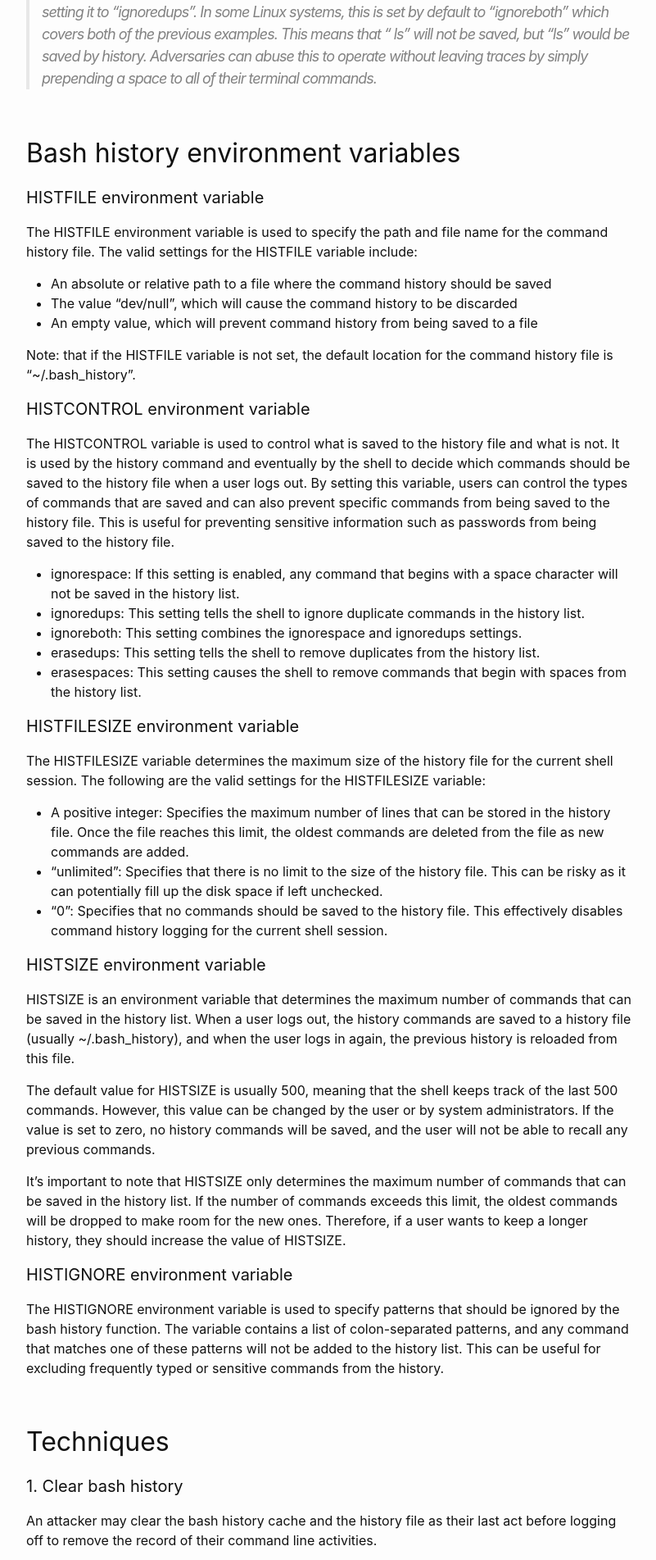
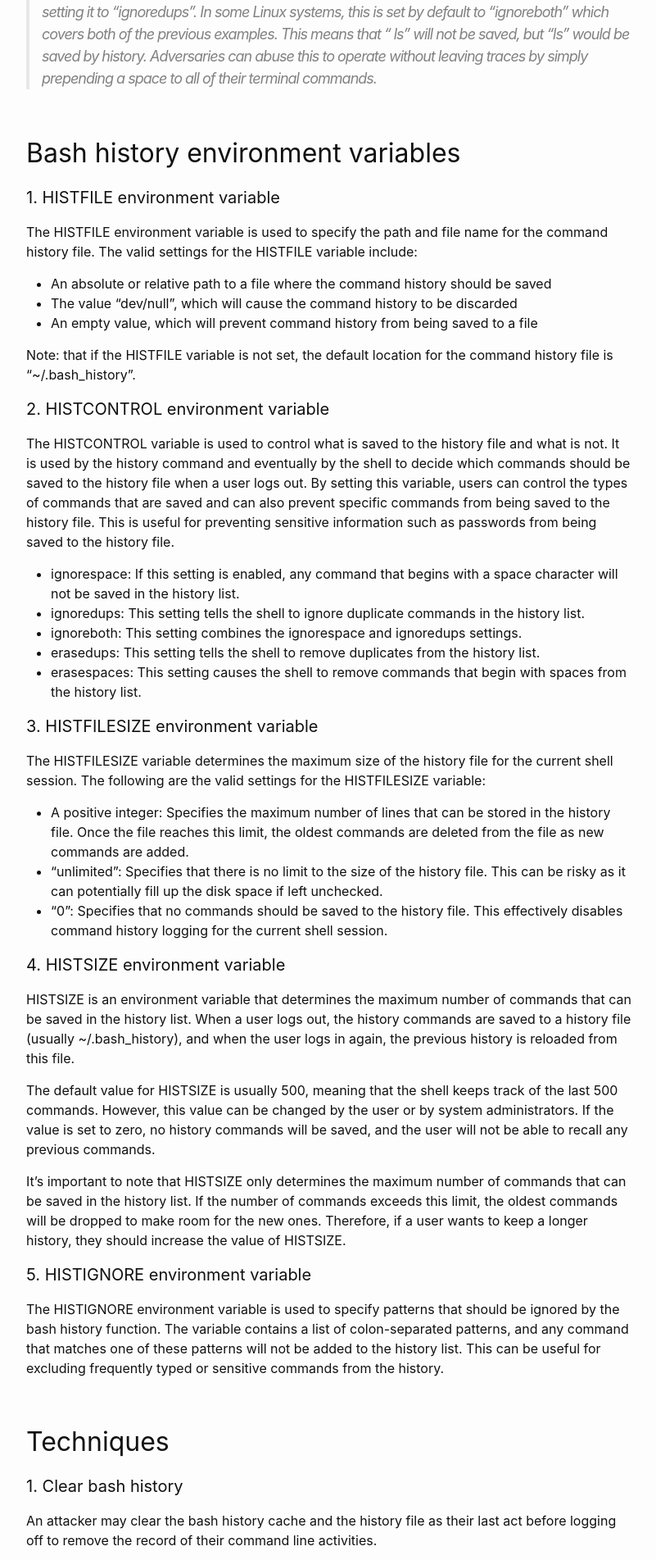
Before and after one commit to biot-2131/biological-robot.uk, a Jekyll site: the page built from _posts/2023-03-29-protecting_bash_history.md, in a window 1280 px wide. Shown: the part 1364-3267 px from the top of the page at 82% size, without its empty margins (238-1039 px from the left). Built offline with Jekyll 4.4.1, drawn with Linux system fonts in a browser that asks for light colours; some of the changed text lies outside the part shown.

Commit message:
fixing titles

````diff
--- a/_posts/2023-03-29-protecting_bash_history.md
+++ b/_posts/2023-03-29-protecting_bash_history.md
@@ -33,7 +33,7 @@
 
 ## Bash history environment variables
 
-#### HISTFILE environment variable
+#### 1. HISTFILE environment variable
 
 The HISTFILE environment variable is used to specify the path and file name for the command history file. The valid settings for the HISTFILE variable include:
 
@@ -43,7 +43,7 @@
 
 Note: that if the HISTFILE variable is not set, the default location for the command history file is "~/.bash_history".
 
-#### HISTCONTROL environment variable
+#### 2. HISTCONTROL environment variable
 
 The HISTCONTROL variable is used to control what is saved to the history file and what is not. It is used by the history command and eventually by the shell to decide which commands should be saved to the history file when a user logs out. By setting this variable, users can control the types of commands that are saved and can also prevent specific commands from being saved to the history file. This is useful for preventing sensitive information such as passwords from being saved to the history file.
 
@@ -53,7 +53,7 @@
 - erasedups: This setting tells the shell to remove duplicates from the history list.
 - erasespaces: This setting causes the shell to remove commands that begin with spaces from the history list.
 
-#### HISTFILESIZE environment variable
+#### 3. HISTFILESIZE environment variable
 
 The HISTFILESIZE variable determines the maximum size of the history file for the current shell session. The following are the valid settings for the HISTFILESIZE variable:
 
@@ -61,7 +61,7 @@
 - "unlimited": Specifies that there is no limit to the size of the history file. This can be risky as it can potentially fill up the disk space if left unchecked.
 - "0": Specifies that no commands should be saved to the history file. This effectively disables command history logging for the current shell session.
 
-#### HISTSIZE environment variable
+#### 4. HISTSIZE environment variable
 
 HISTSIZE is an environment variable that determines the maximum number of commands that can be saved in the history list. When a user logs out, the history commands are saved to a history file (usually ~/.bash_history), and when the user logs in again, the previous history is reloaded from this file.
 
@@ -69,7 +69,7 @@
 
 It's important to note that HISTSIZE only determines the maximum number of commands that can be saved in the history list. If the number of commands exceeds this limit, the oldest commands will be dropped to make room for the new ones. Therefore, if a user wants to keep a longer history, they should increase the value of HISTSIZE.
 
-#### HISTIGNORE environment variable
+#### 5. HISTIGNORE environment variable
 
 The HISTIGNORE environment variable is used to specify patterns that should be ignored by the bash history function. The variable contains a list of colon-separated patterns, and any command that matches one of these patterns will not be added to the history list. This can be useful for excluding frequently typed or sensitive commands from the history.
 
@@ -164,7 +164,7 @@
 
 ## Detection & logging
 
-#### HISTTIMEFORMAT variable
+### HISTTIMEFORMAT variable
 The HISTTIMEFORMAT variable is an environment variable in Bash that controls the format of timestamps for command history. By default, Bash does not include timestamps for command history, but if HISTTIMEFORMAT is set, it will use that format to include a timestamp for each command in the history file.
 
 The format of the timestamp is a string that can include special codes that represent various parts of the date and time, such as %Y for the year, %m for the month, %d for the day, %H for the hour, %M for the minute, and %S for the second. For example, setting HISTTIMEFORMAT to "%F %T " would add a timestamp in the format "YYYY-MM-DD HH:MM:SS" to each command in the history file.
@@ -183,10 +183,10 @@
 ```
 <br>
 
-#### Auditd logging
+### Auditd logging
 To detect adversaries from tampering with command history logging, system administrators can implement certain auditd rules on Linux systems. Auditd is a powerful auditing tool that monitors and logs system activity, including user commands.
 
-##### 1. Export rule
+#### 1. Export rule
 To detect the execution of the export command, use the following auditd rule:
 ``` bash
 auditctl -a always,exit -F arch=b64 -S execve -F exe=/usr/bin/export -k setenv
@@ -196,7 +196,7 @@
 - It doesn't record which environment variable it was used with
 - Users can by pass it by not using the export command i.e. HISTIGNORE='*'
 
-##### 2. bash_history.sh rule
+#### 2. bash_history.sh rule
 If you plan to implement the prevention method below. Monitor for changes to the /etc/profile.d/bash_history.sh, with the following auditd rule:
 ``` bash
 auditctl -w /etc/profile.d/bash_history.sh -p wa -k T1562.003-bash-history
@@ -206,7 +206,7 @@
 
 ## Prevention
 
-#### bash_history.sh
+### bash_history.sh
 The /etc/profile.d directory is a standard directory on Unix-like systems that contains shell scripts to be executed by the system-wide bash shell during login. The purpose of these scripts is to provide system-wide environment variables and settings for all users.
 
 Create a shell script file named /etc/profile.d/bash_history.sh with the following:
@@ -303,8 +303,9 @@
 
 Ten points if you got this far, hopefully you found something useful. :-)
 <br>
+<br>
 
-#### Links
+### Links
 - MITRE ATT&CK: [https://attack.mitre.org/](https://attack.mitre.org/)
 - T1562.003 - Impair Defenses: HISTCONTROL: [https://attack.mitre.org/techniques/T1562/003/](https://attack.mitre.org/techniques/T1562/003/)
 - The official GNU Bash manual: [https://www.gnu.org/software/bash/manual/html_node/Bash-History-Builtins.html](https://www.gnu.org/software/bash/manual/html_node/Bash-History-Builtins.html)
--- a/_sass/minima/_base.scss
+++ b/_sass/minima/_base.scss
@@ -155,7 +155,7 @@
  */
 pre,
 code {
-  @include relative-font-size(0.9375);
+  @include relative-font-size(0.75);
   border: 1px solid $grey-color-light;
   border-radius: 3px;
   background-color: #eef;
````
